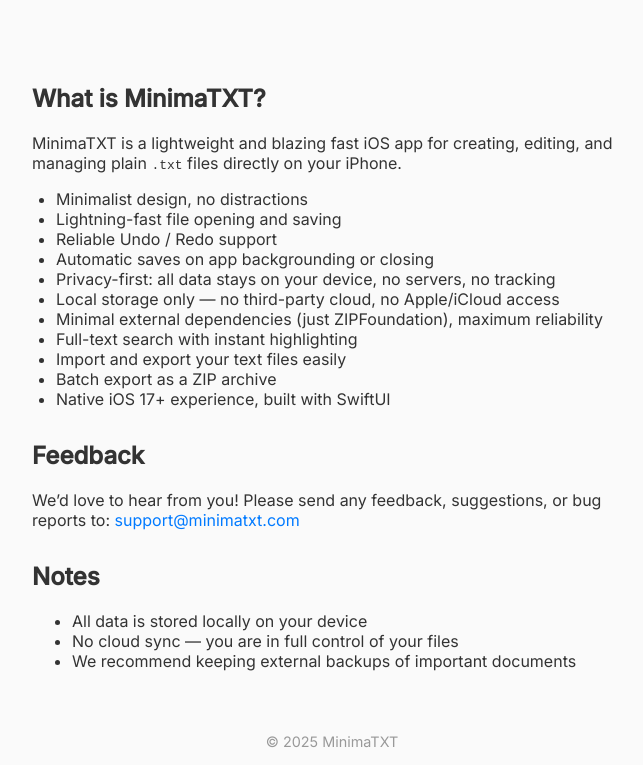
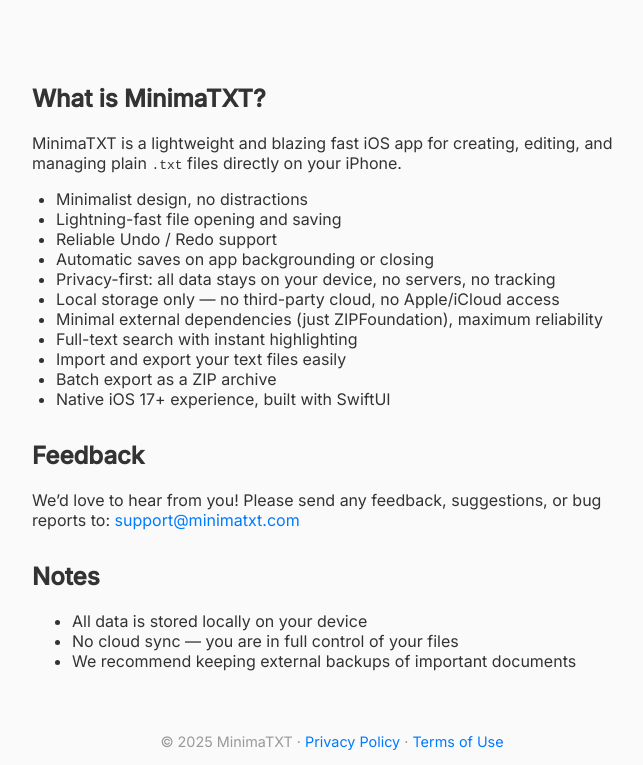
Before and after one commit to bannev/minimatxt-site, a plain HTML site: page index.html in a window 1280 px wide. Shown: the part 237-1002 px from the top of the page, without its empty margins (308-951 px from the left). Drawn offline with Linux system fonts and the light colour scheme.

Commit message:
Update homepage for App Store release

```diff
--- a/index.html
+++ b/index.html
@@ -98,7 +98,9 @@
   </main>
 
   <footer>
-    © 2025 MinimaTXT
+    © 2025 MinimaTXT ·
+    <a href="privacy.html">Privacy Policy</a> ·
+    <a href="terms.html">Terms of Use</a>
   </footer>
 
 </body>
```
